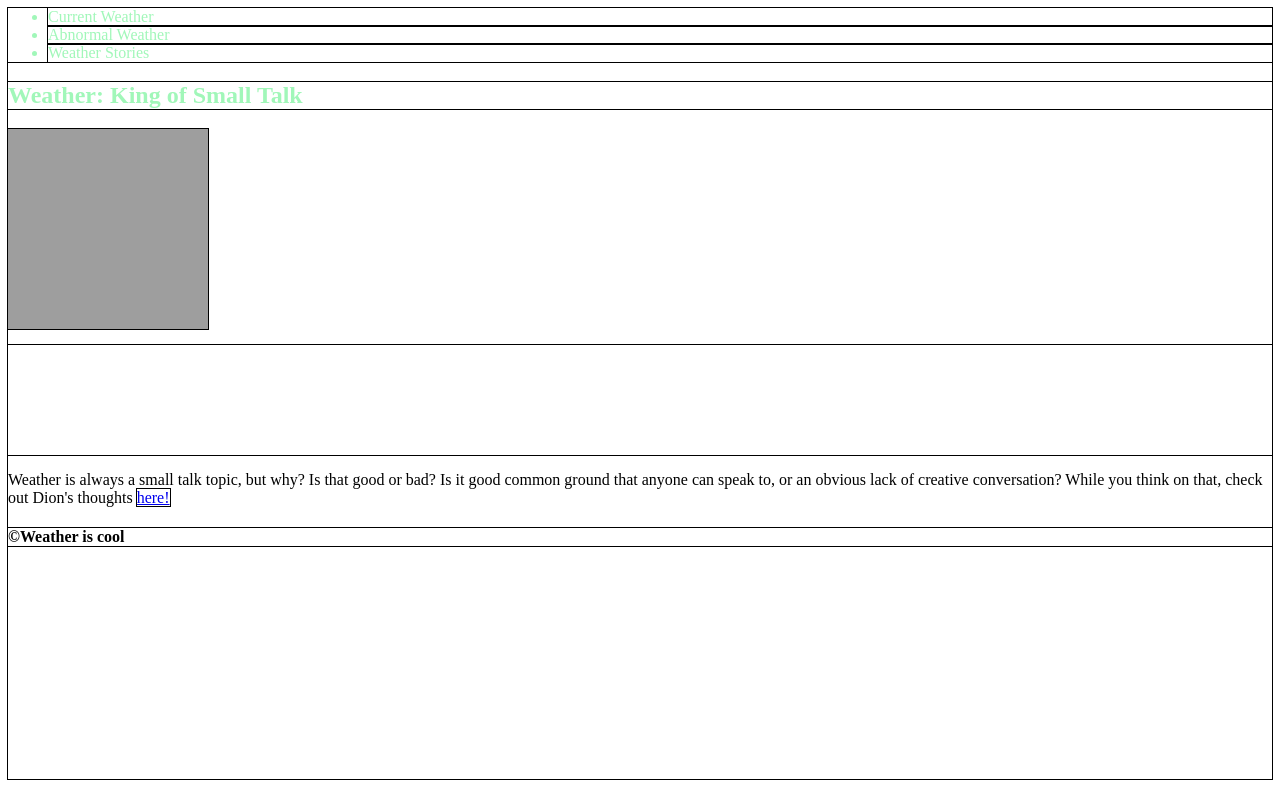
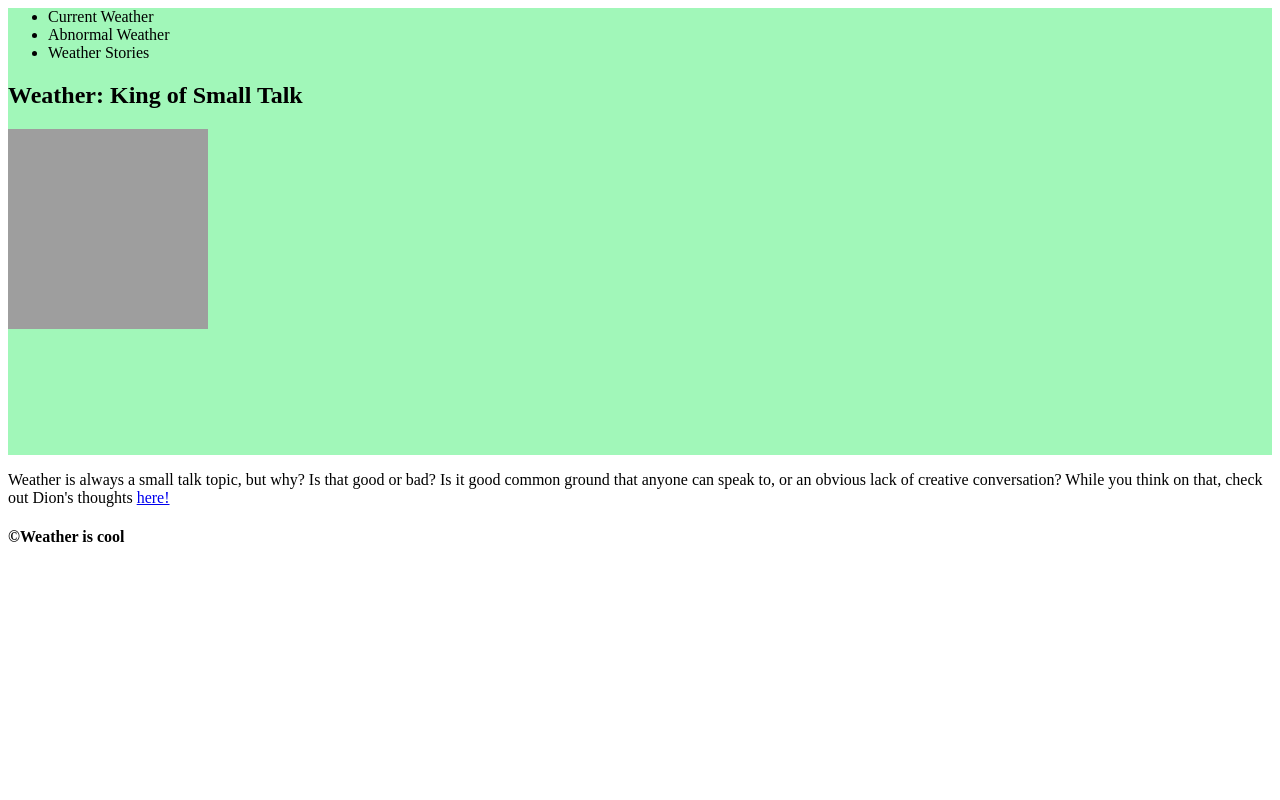
Before and after one commit to TJohnson986/HTML-lab, a plain HTML site: page index.html in a window 1280 px wide. Drawn offline with Linux system fonts and the light colour scheme; grey boxes are pictures that could not be loaded.

Commit message:
removed outline, changed section background color

```diff
--- a/styles.css
+++ b/styles.css
@@ -1,10 +1,7 @@
-*{
-    outline: 1px black solid;
+section {
+    background-color:#A1F7B9
 }
 
-section {
-    color: #A1F7B9
-}
 p {
     padding: 55px;
 }
```
